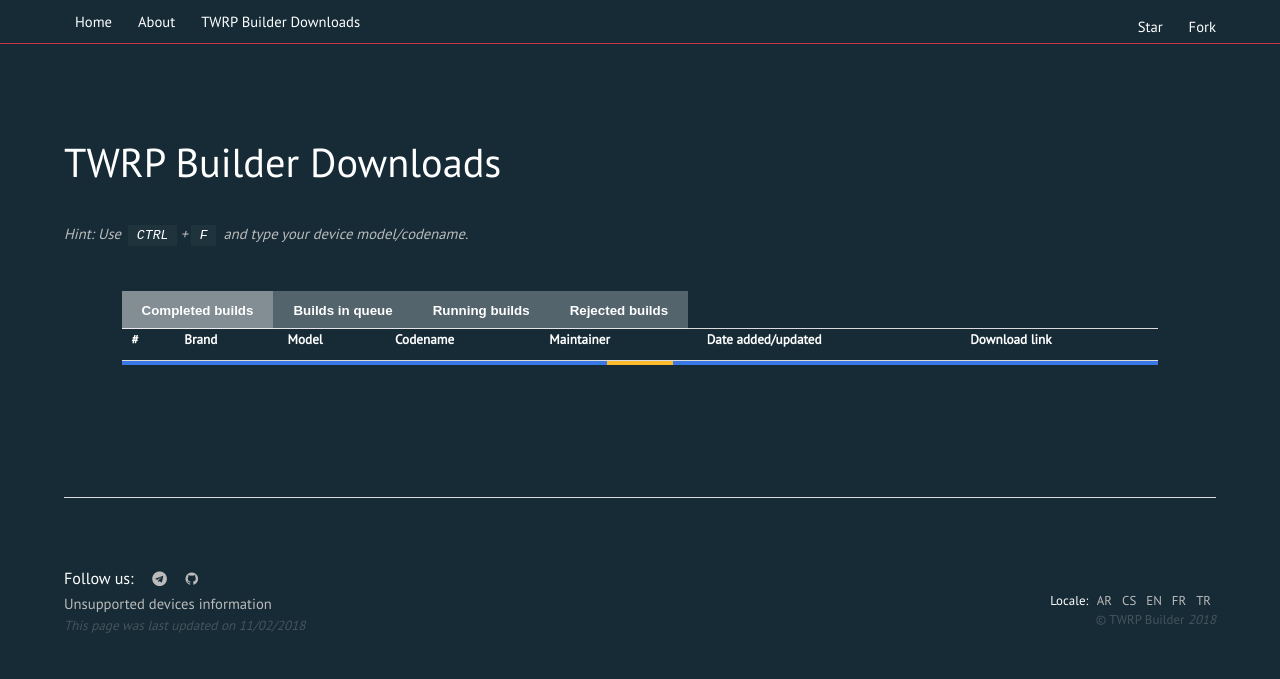
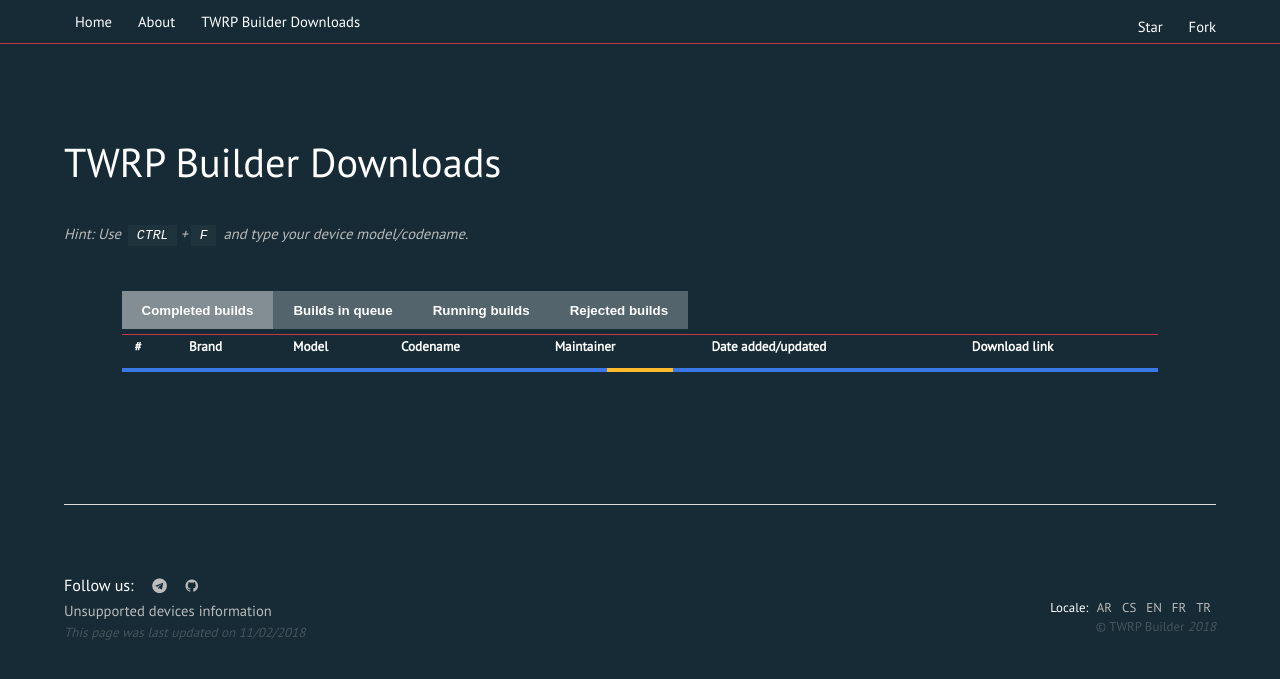
Before and after one commit to TwrpBuilder/twrpbuilder.github.io, a Jekyll site: the page built from downloads/twrp/index.md, in a window 1280 px wide. Shown: the top 679 px of the page. Built offline with Jekyll 4.4.1, drawn with Linux system fonts in a browser that asks for light colours; nearby versions of some CDN libraries; comment, search, counter and statistics services are not loaded.

Commit message:
TWRP Builder Downloads: Better visbility

```diff
--- a/assets/css/main.css
+++ b/assets/css/main.css
@@ -42,8 +42,8 @@
 	}
 
 	table {
-		border-collapse: collapse;
-		border-spacing: 0;
+        border-spacing: 3px 1px;
+        border-top: 1px solid #c7354c;
 	}
 
 	body {
@@ -2476,7 +2476,7 @@
     }
 
     #tabs button {
-        margin: 0 0 -1px 0;
+        margin: 0 0 5px 0;
     }
 
     #tabs button:hover {
```
